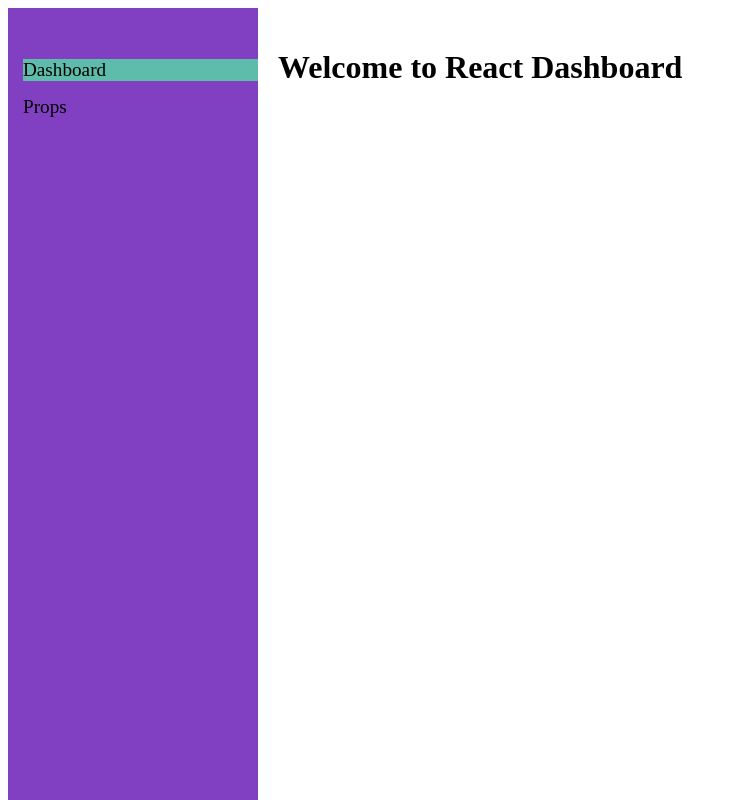
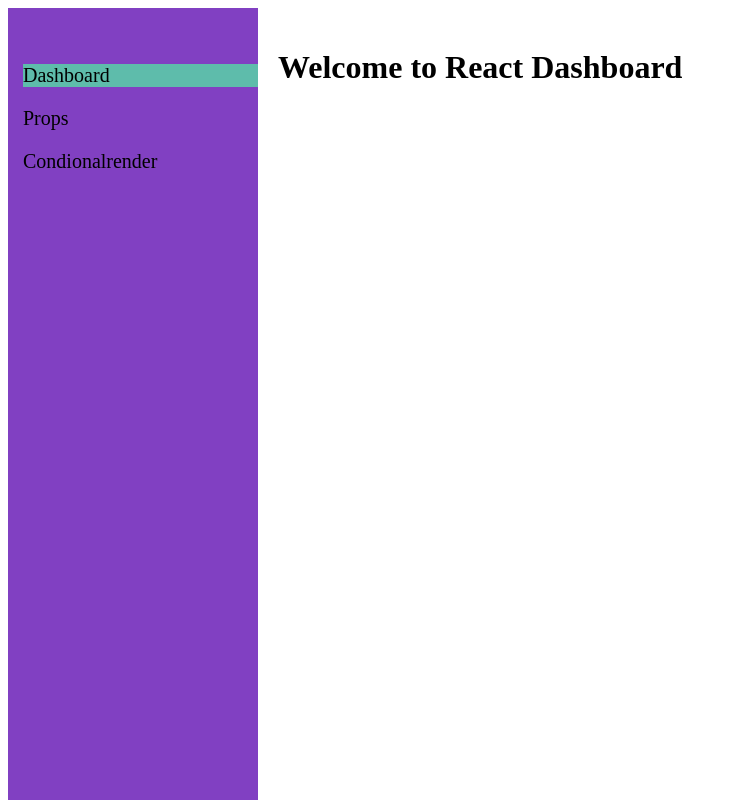
Before and after one commit to Keerthanas2000/react_dev, a React (Create React App) app: page / in a window 1280 px wide. Shown: the top 800 px of the page, without its empty margins (0-736 px from the left). Built offline with nearby package versions, Linux system fonts and the light colour scheme.

Commit message:
R-2 chnages

```diff
--- a/src/App.js
+++ b/src/App.js
@@ -1,7 +1,7 @@
 import { Routes, Route, NavLink } from "react-router-dom";
 import "./App.css";
 import Sidebardata from "./Sidebar";
-import Propsexample from "./pages/props";
+
 
 function App() {
   return (
@@ -11,7 +11,6 @@ function App() {
         <ul className="nav-list">
           {Sidebardata.map((i, index) => (
             <li className="nav-item" key={index}>
-
               <NavLink
                 to={i.path}
                 className={({ isActive }) => (isActive ? "active" : "")}
@@ -30,13 +29,12 @@ function App() {
           <Route path="/" element={<h1>Welcome to React Dashboard</h1>} />
           {/* The <Routes> component inside the .content div is responsible for handling the URL changes and rendering the corresponding components dynamically. */}
 
-
           {/* Dynamic Route Handling */}
           {Sidebardata.map((i, index) => (
             <Route
               key={index}
               path={i.path}
-              element={<Propsexample Mainpage={`Navigated to ${i.title}`} />}
+              element={<i.component Mainpage={`Navigated to ${i.title}`} />}
             />
           ))}
         </Routes>
@@ -262,5 +260,17 @@ export default App;
 
 // ---
 
+// conditional rendering
+
+// function Greeting({ isMorning }) {
+//   return <h2>{isMorning ? "Good Morning!" : "Good Evening!"}</h2>;
+// }
+
+// export default function App() {
+//   return <Greeting isMorning={true} />;
+// }
+
+// {hasMessages && <p>You have new messages!</p>}
+
 // ## Conclusion
 // Props are fundamental to React and allow you to pass dynamic data, functions, and even JSX elements between components. Using them effectively enhances component reusability and maintainability.
--- a/src/Sidebar.js
+++ b/src/Sidebar.js
@@ -1,15 +1,22 @@
-const Sidebardata=[
+import propsexample from "./pages/props";
+import conditionalrender from "./pages/conditionalrender";
 
+const Sidebardata = [
+  {
+    title: "Dashboard",
+    path: "/",
+  },
+  {
+    title: "Props",
+    path: "/props",
+    component: propsexample,
+  },
 
-      {
-            "title":"Dashboard",
-            "path":"/"
-      },
-      {
-            "title":"Props",
-            "path":"/props"
-      }
+  {
+    title: "Condionalrender",
+    path: "/Condionalrender",
+    component: conditionalrender,
+  },
 ];
 
-
 export default Sidebardata;
--- a/src/index.css
+++ b/src/index.css
@@ -16,9 +16,10 @@
 
 .nav-item {
   padding-left: 15px;
-  padding-top: 15px;
+  padding-top: 20px;
   color: rgb(255, 255, 255);
   width: 94%;
+  height: 30%;
 }
 
 .nav-item a {
@@ -26,7 +27,9 @@
   color: rgb(0, 0, 0);
   display: block;
   font-family: cursive;
-  font-size: larger;
+  font-size: 20px;
+  font-weight: 520;
+  font-stretch: expanded;
 }
 
 .nav-item a.active {
--- /dev/null
+++ b/src/pages/conditionalrender.js
@@ -0,0 +1,22 @@
+import { useState } from "react";
+
+const GreenBox = () => (
+  <div style={{ backgroundColor: "green", width: "100%", height: "100vh" }}></div>
+);
+
+const RedBox = () => (
+  <div style={{ backgroundColor: "red", width: "100%", height: "100vh" }}></div>
+);
+
+const ConditionalRender = (props) => {
+  const [data, setData] = useState(props.box);
+
+  return (
+    <>
+      <button onClick={() => setData("Green")}>Click Me</button>
+      {data === "Green" ? <GreenBox /> : <RedBox />}
+    </>
+  );
+};
+
+export default ConditionalRender;
--- a/src/pages/props.js
+++ b/src/pages/props.js
@@ -1,4 +1,4 @@
-function Propsexample(props) {
+function propsexample(props) {
   return (
     <div>
       <h1> Hi {props.Mainpage}</h1>
@@ -8,4 +8,4 @@ function Propsexample(props) {
 }
 
 
-export default Propsexample;
+export default propsexample;
```
